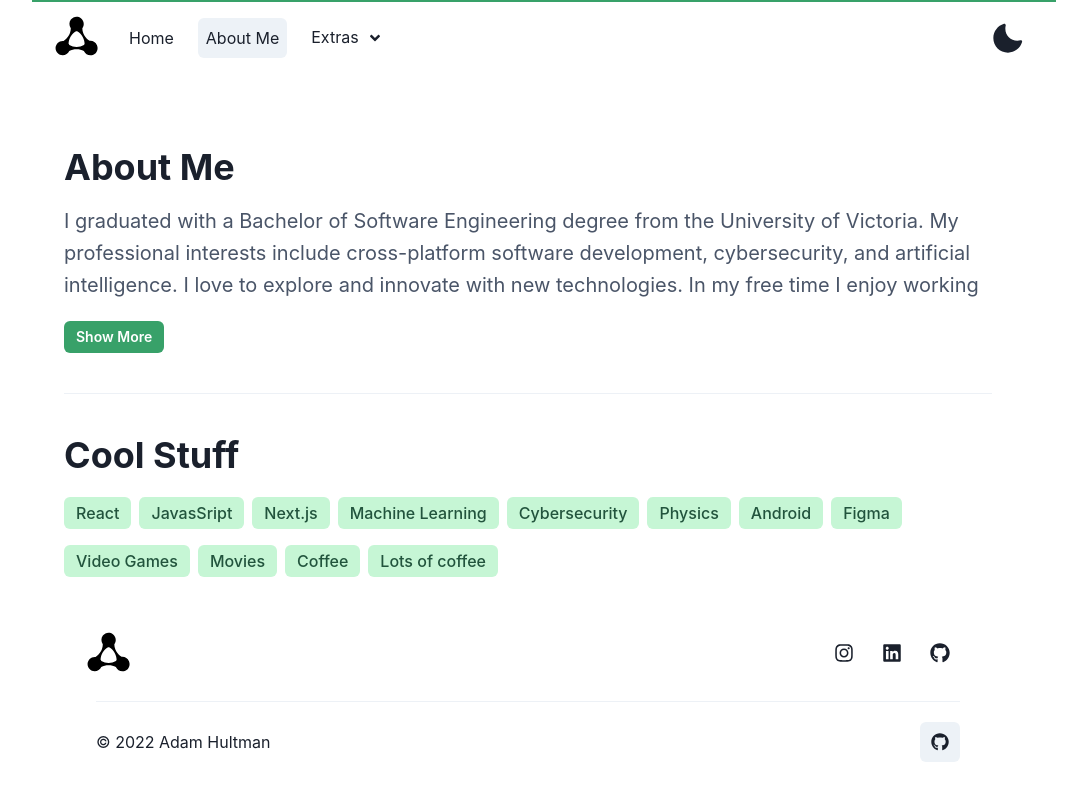
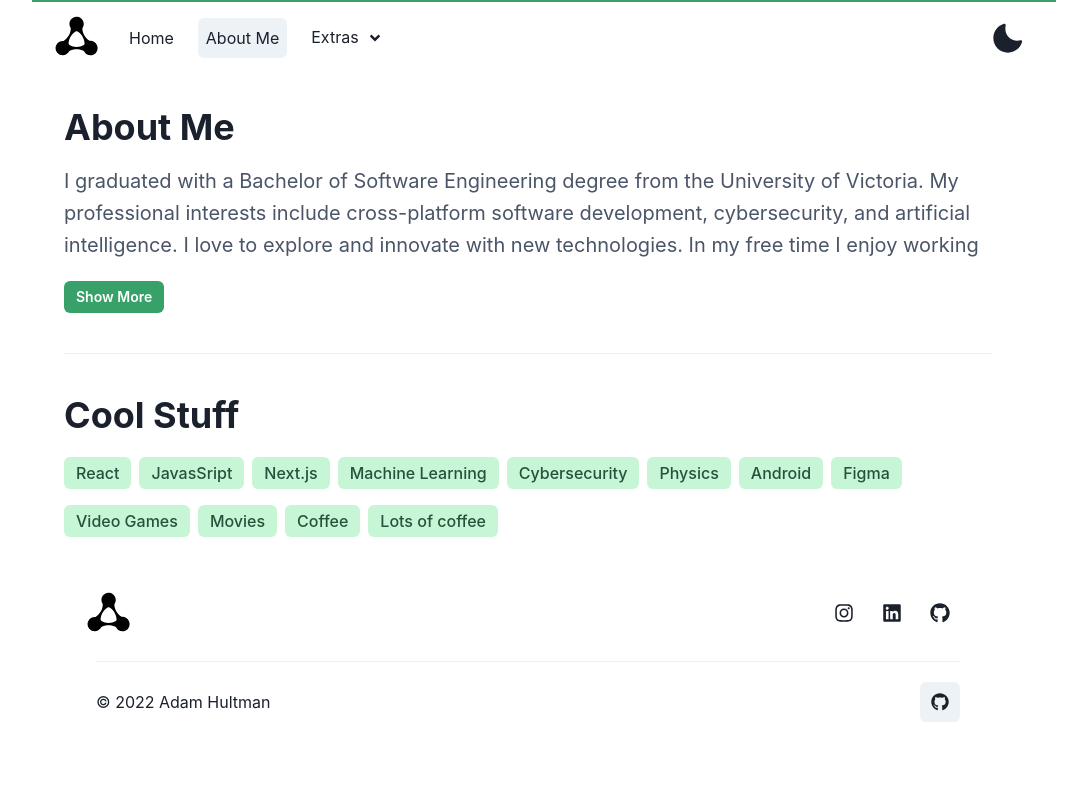
Before and after one commit to ACHultman/achultman-web, a Next.js app: page /about in a window 1280 px wide. Shown: the top 800 px of the page, without its empty margins (112-1199 px from the left). Built offline with nearby package versions, Linux system fonts and the light colour scheme.

Commit message:
adjust page top margins

```diff
--- a/src/pages/about.tsx
+++ b/src/pages/about.tsx
@@ -40,7 +40,7 @@ const About = () => {
       <Head>
         <title>Adam Hultman | About</title>
       </Head>
-      <Container maxW="container.lg" mt={10}>
+      <Container maxW="container.lg">
         <SlideFade in={true} offsetY={80}>
           <Box>
             <Heading
--- a/src/pages/books.tsx
+++ b/src/pages/books.tsx
@@ -22,7 +22,7 @@ const Books = ({ books }: BooksProps) => {
           url: "https://hultman.dev/books",
         }}
       />
-      <Container maxW="container.lg" mt={10}>
+      <Container maxW="container.lg">
         <SlideFade in={true} offsetY={80}>
           <Box>
             <Heading
```
Also changed, not shown: src/pages/blog.tsx (+6 -6 lines).
